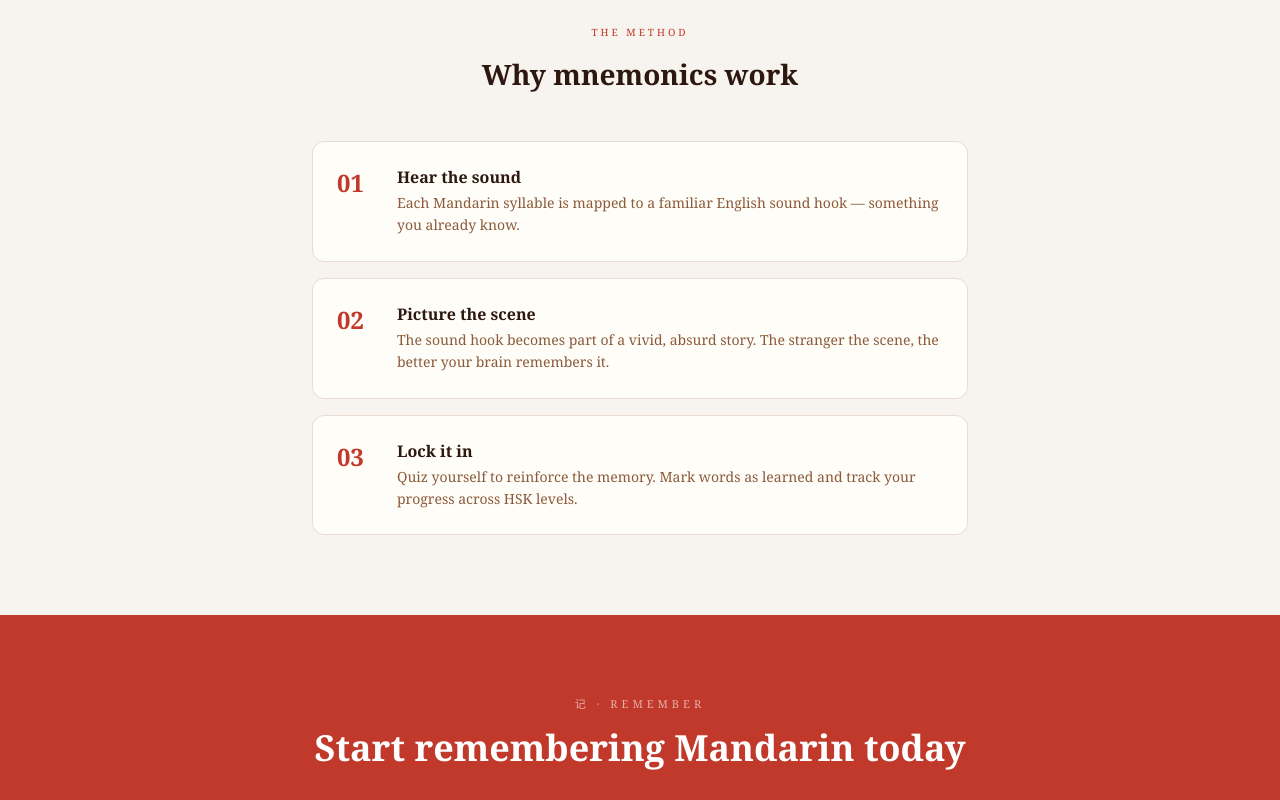
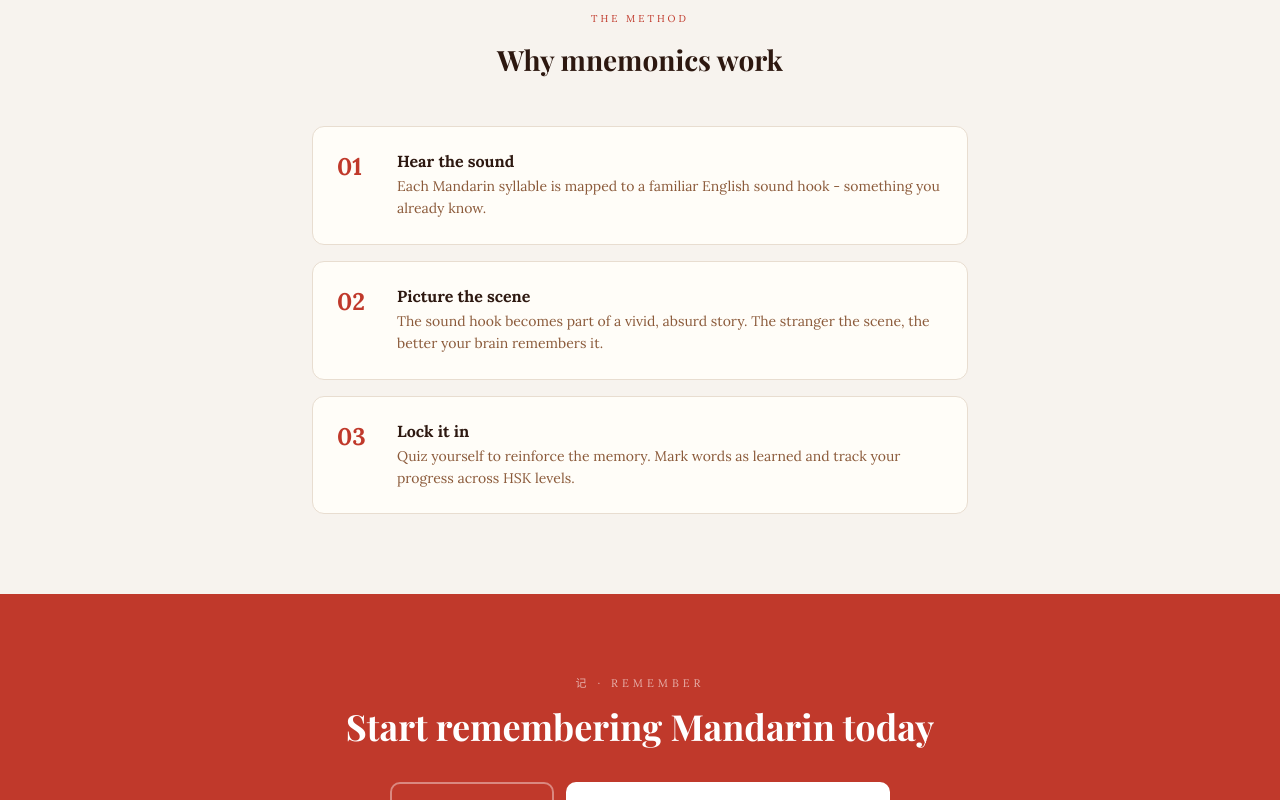
Before and after one commit to phuceh/mnemonic-mandarin, a Next.js app in the folder my-app/: page /landing in a window 1280 px wide. Shown: the part 2280-3080 px from the top of the page. Built offline with nearby package versions, Linux system fonts and the light colour scheme.

Commit message:
Lora and Playfair Display fonts

```diff
--- a/my-app/app/globals.css
+++ b/my-app/app/globals.css
@@ -6,7 +6,11 @@
 
 body {
   background: #f7f3ee;
-  font-family: 'Georgia', serif;
+  font-family: 'Lora', Georgia, serif;
+}
+
+* {
+  font-family: 'Lora', Georgia, serif;
 }
 
 .flip-card {
--- a/my-app/app/landing/page.tsx
+++ b/my-app/app/landing/page.tsx
@@ -44,7 +44,7 @@ export default function Landing() {
   ]
 
   return (
-    <div style={{ background: s.bg, minHeight: '100vh', fontFamily: 'Georgia, serif' }}>
+    <div style={{ background: s.bg, minHeight: '100vh' }}>
 
       <nav style={{ display: 'flex', justifyContent: 'space-between', alignItems: 'center', padding: '1rem 2rem', borderBottom: '1px solid #e8ddd0', background: s.card, position: 'sticky', top: 0, zIndex: 100 }}>
         <img src="/seal.svg" height="50" alt="Memorize Mandarin" />
@@ -57,7 +57,7 @@ export default function Landing() {
 
       <section style={{ maxWidth: 720, margin: '0 auto', padding: '2rem 2rem 4rem', textAlign: 'center' }}>
         <img src="/logo.svg" height="180" alt="Memorize Mandarin" style={{ display: 'block', margin: '0 auto 1.5rem' }} />
-        <h1 style={{ fontSize: 52, fontWeight: 700, color: s.text, lineHeight: 1.1, letterSpacing: '-1.5px', marginBottom: '1.25rem' }}>
+        <h1 style={{ fontSize: 52, fontWeight: 700, color: s.text, lineHeight: 1.1, letterSpacing: '-1.5px', marginBottom: '1.25rem', fontFamily: '"Playfair Display", Georgia, serif' }}>
           Remember Mandarin<br />
           <span style={{ color: s.red }}>words that actually stick</span>
         </h1>
@@ -73,7 +73,7 @@ export default function Landing() {
 
       <section style={{ maxWidth: 900, margin: '0 auto', padding: '2rem 2rem 5rem' }}>
         <div style={{ fontSize: 10, letterSpacing: 3, color: s.red, textTransform: 'uppercase', textAlign: 'center', marginBottom: '1rem' }}>See it in action</div>
-        <h2 style={{ fontSize: 28, fontWeight: 700, color: s.text, textAlign: 'center', marginBottom: '2.5rem' }}>Every word has a story</h2>
+        <h2 style={{ fontSize: 28, fontWeight: 700, color: s.text, textAlign: 'center', marginBottom: '2.5rem', fontFamily: '"Playfair Display", Georgia, serif' }}>Every word has a story</h2>
         <div style={{ display: 'grid', gridTemplateColumns: 'repeat(auto-fit, minmax(260px, 1fr))', gap: 16 }}>
           {examples.map((ex, i) => (
             <div key={i} style={{ background: s.card, border: '1px solid #e8ddd0', borderTop: '3px solid #c0392b', borderRadius: 12, padding: '1.5rem', display: 'flex', flexDirection: 'column' }}>
@@ -99,7 +99,7 @@ export default function Landing() {
       <section style={{ background: s.card, borderTop: '1px solid #e8ddd0', borderBottom: '1px solid #e8ddd0', padding: '5rem 2rem' }}>
         <div style={{ maxWidth: 900, margin: '0 auto' }}>
           <div style={{ fontSize: 10, letterSpacing: 3, color: s.red, textTransform: 'uppercase', textAlign: 'center', marginBottom: '1rem' }}>Everything you need</div>
-          <h2 style={{ fontSize: 28, fontWeight: 700, color: s.text, textAlign: 'center', marginBottom: '3rem' }}>Built for real learning</h2>
+          <h2 style={{ fontSize: 28, fontWeight: 700, color: s.text, textAlign: 'center', marginBottom: '3rem', fontFamily: '"Playfair Display", Georgia, serif' }}>Built for real learning</h2>
           <div style={{ display: 'grid', gridTemplateColumns: 'repeat(auto-fit, minmax(240px, 1fr))', gap: 24 }}>
             {features.map((f, i) => (
               <div key={i} style={{ padding: '1.5rem', borderRadius: 12, border: '1px solid #e8ddd0', background: s.bg }}>
@@ -114,10 +114,10 @@ export default function Landing() {
 
       <section style={{ maxWidth: 720, margin: '0 auto', padding: '5rem 2rem' }}>
         <div style={{ fontSize: 10, letterSpacing: 3, color: s.red, textTransform: 'uppercase', textAlign: 'center', marginBottom: '1rem' }}>The method</div>
-        <h2 style={{ fontSize: 28, fontWeight: 700, color: s.text, textAlign: 'center', marginBottom: '3rem' }}>Why mnemonics work</h2>
+        <h2 style={{ fontSize: 28, fontWeight: 700, color: s.text, textAlign: 'center', marginBottom: '3rem', fontFamily: '"Playfair Display", Georgia, serif' }}>Why mnemonics work</h2>
         <div style={{ display: 'flex', flexDirection: 'column', gap: 16 }}>
           {[
-            { num: '01', title: 'Hear the sound', desc: 'Each Mandarin syllable is mapped to a familiar English sound hook — something you already know.' },
+            { num: '01', title: 'Hear the sound', desc: 'Each Mandarin syllable is mapped to a familiar English sound hook - something you already know.' },
             { num: '02', title: 'Picture the scene', desc: 'The sound hook becomes part of a vivid, absurd story. The stranger the scene, the better your brain remembers it.' },
             { num: '03', title: 'Lock it in', desc: 'Quiz yourself to reinforce the memory. Mark words as learned and track your progress across HSK levels.' },
           ].map((step, i) => (
@@ -134,7 +134,7 @@ export default function Landing() {
 
       <section style={{ background: s.red, padding: '5rem 2rem', textAlign: 'center' }}>
         <div style={{ fontSize: 11, color: 'rgba(255,255,255,0.6)', letterSpacing: 4, marginBottom: 12 }}>记 · REMEMBER</div>
-        <h2 style={{ fontSize: 36, fontWeight: 700, color: '#fff', marginBottom: 12 }}>Start remembering Mandarin today</h2>
+        <h2 style={{ fontSize: 36, fontWeight: 700, color: '#fff', marginBottom: 12, fontFamily: '"Playfair Display", Georgia, serif' }}>Start remembering Mandarin today</h2>
         <p style={{ fontSize: 16, color: 'rgba(255,255,255,0.75)', marginBottom: '2rem' }}></p>
         <div style={{ display: 'flex', gap: 12, justifyContent: 'center', flexWrap: 'wrap' }}>
           <button onClick={() => router.push('/demo')} style={{ padding: '14px 36px', borderRadius: 10, border: '2px solid rgba(255,255,255,0.4)', background: 'transparent', color: '#fff', fontSize: 16, cursor: 'pointer', fontFamily: 'Georgia, serif' }}>
--- a/my-app/app/layout.tsx
+++ b/my-app/app/layout.tsx
@@ -12,6 +12,11 @@ export const metadata: Metadata = {
 export default function RootLayout({ children }: { children: React.ReactNode }) {
   return (
     <html lang="en">
+      <head>
+        <link rel="preconnect" href="https://fonts.googleapis.com" />
+        <link rel="preconnect" href="https://fonts.gstatic.com" crossOrigin="anonymous" />
+        <link href="https://fonts.googleapis.com/css2?family=Lora:ital,wght@0,400;0,500;0,600;0,700;1,400&family=Playfair+Display:wght@400;500;600;700&display=swap" rel="stylesheet" />
+      </head>
       <body>
         {children}
       </body>
```
